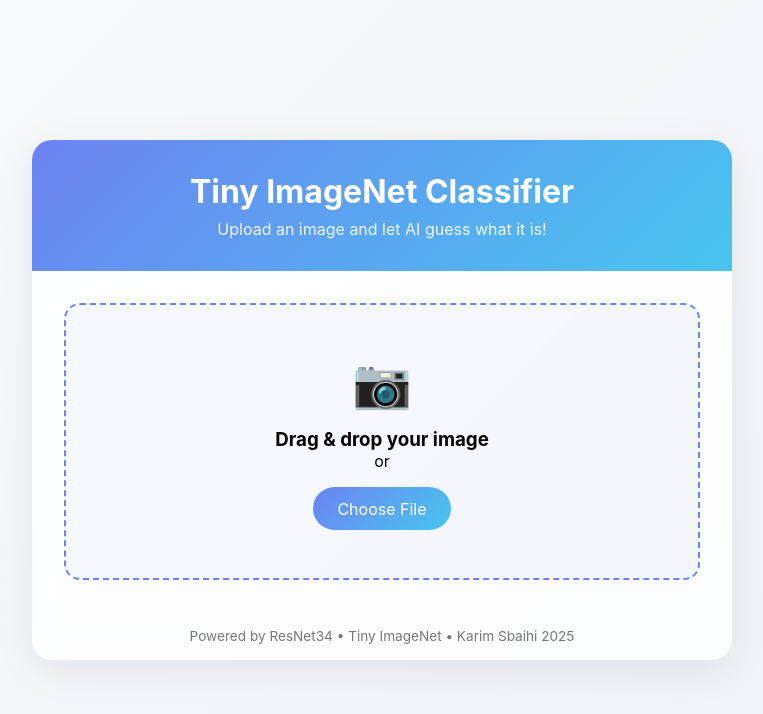
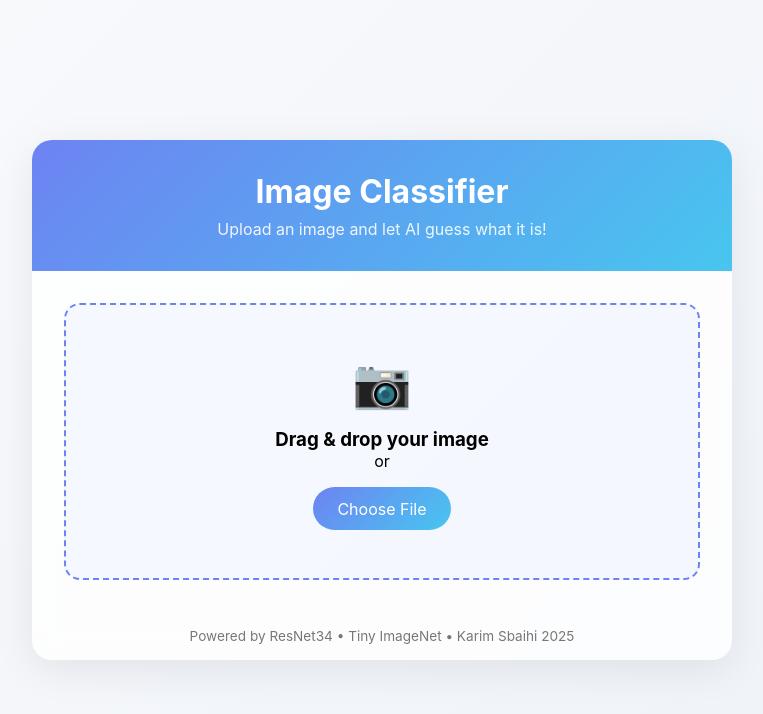
Before and after one commit to karimsbaihi/simple-api, a website: page node_api/public/index.html in a window 1280 px wide. Shown: the whole page, without its empty margins (258-1021 px from the left). Drawn offline with Linux system fonts and the light colour scheme.

Commit message:
Update index.html

```diff
--- a/node_api/public/index.html
+++ b/node_api/public/index.html
@@ -3,7 +3,7 @@
 <head>
   <meta charset="UTF-8" />
   <meta name="viewport" content="width=device-width, initial-scale=1.0" />
-  <title>Tiny ImageNet Classifier</title>
+  <title>Image Recognition By Karim</title>
   <style>
     /* Reset */
     * {
@@ -196,7 +196,7 @@
 <body>
   <div class="container">
     <header>
-      <h1>Tiny ImageNet Classifier</h1>
+      <h1>Image Classifier</h1>
       <p>Upload an image and let AI guess what it is!</p>
     </header>
 
```
